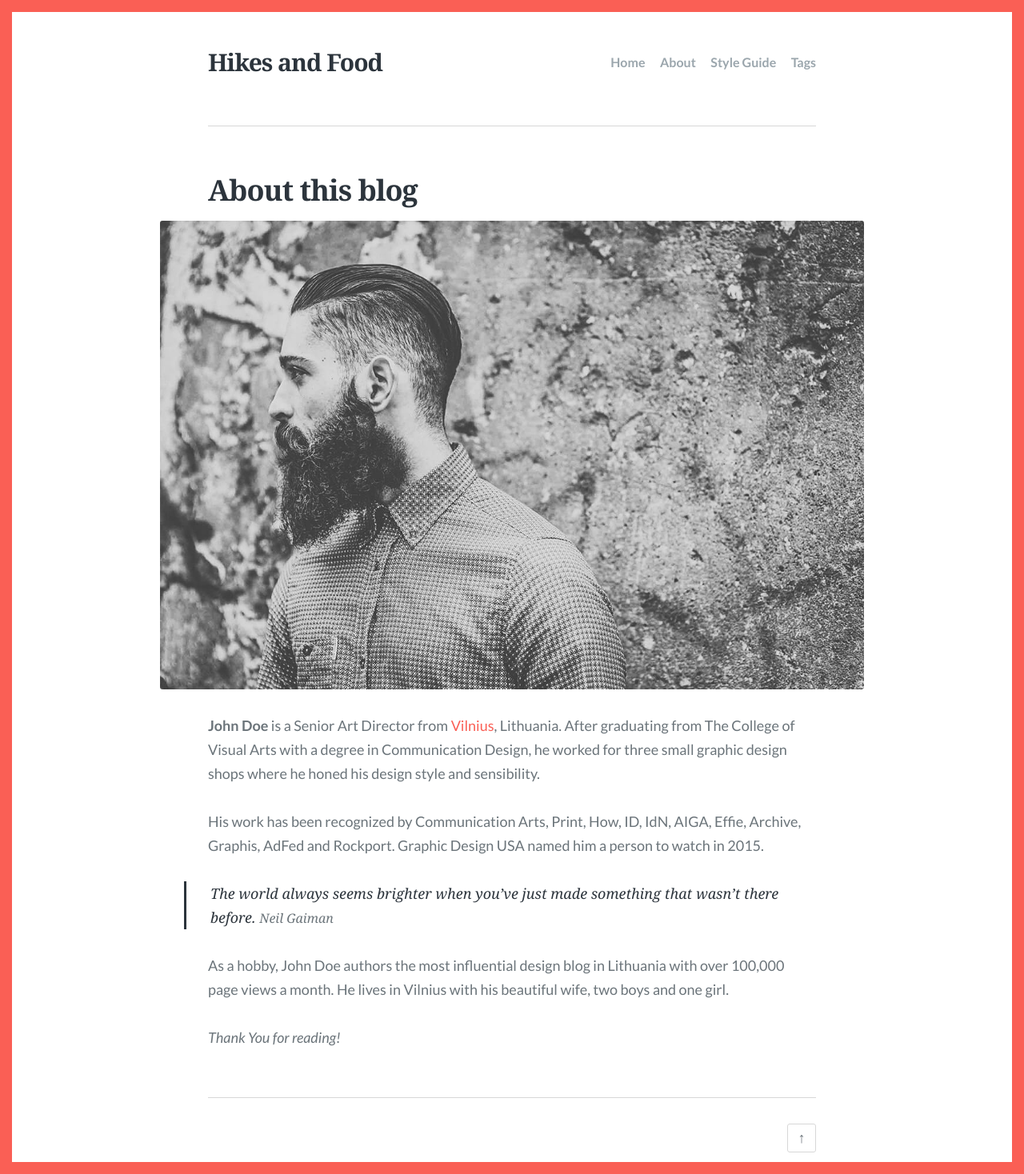
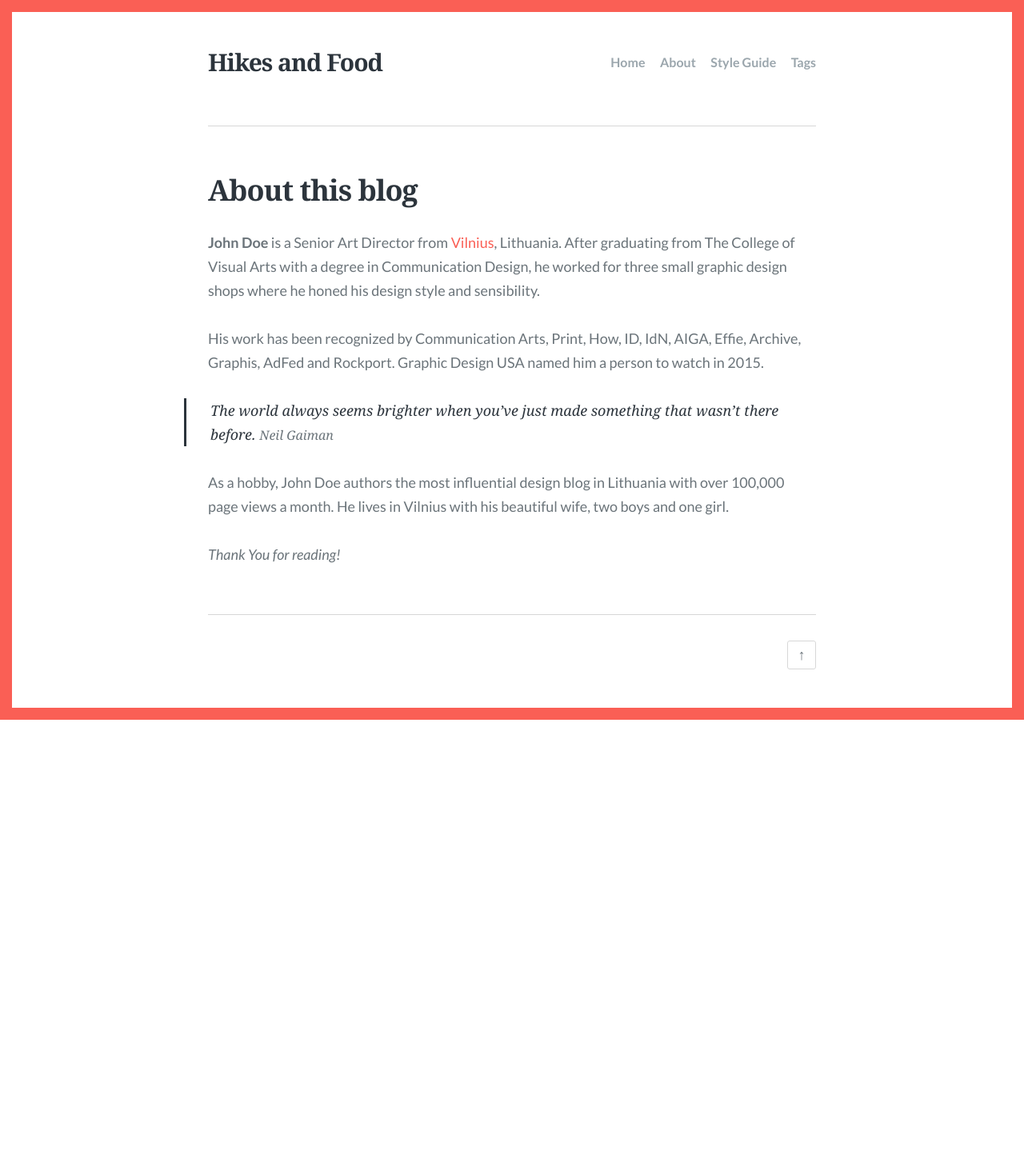
Before and after one commit to hikesandfood/blog, a Jekyll site: the page built from about.md, in a window 1280 px wide. Shown: the whole page at 80% size. Built offline with Jekyll 4.4.1, drawn with Linux system fonts in a browser that asks for light colours; after the commit the page ends 900 px from its top, so only the background shows below that.

Commit message:
Update about.md

```diff
--- a/about.md
+++ b/about.md
@@ -2,7 +2,7 @@
 layout: page
 title: About this blog
 description: An optional about page for Scriptor Jekyll theme
-feature_image: images/about.jpg
+permalink: /about/
 ---
 
 **John Doe** is a Senior Art Director from [Vilnius](https://en.wikipedia.org/wiki/Vilnius), Lithuania. After graduating from The College of Visual Arts with a degree in Communication Design, he worked for three small graphic design shops where he honed his design style and sensibility.
```
